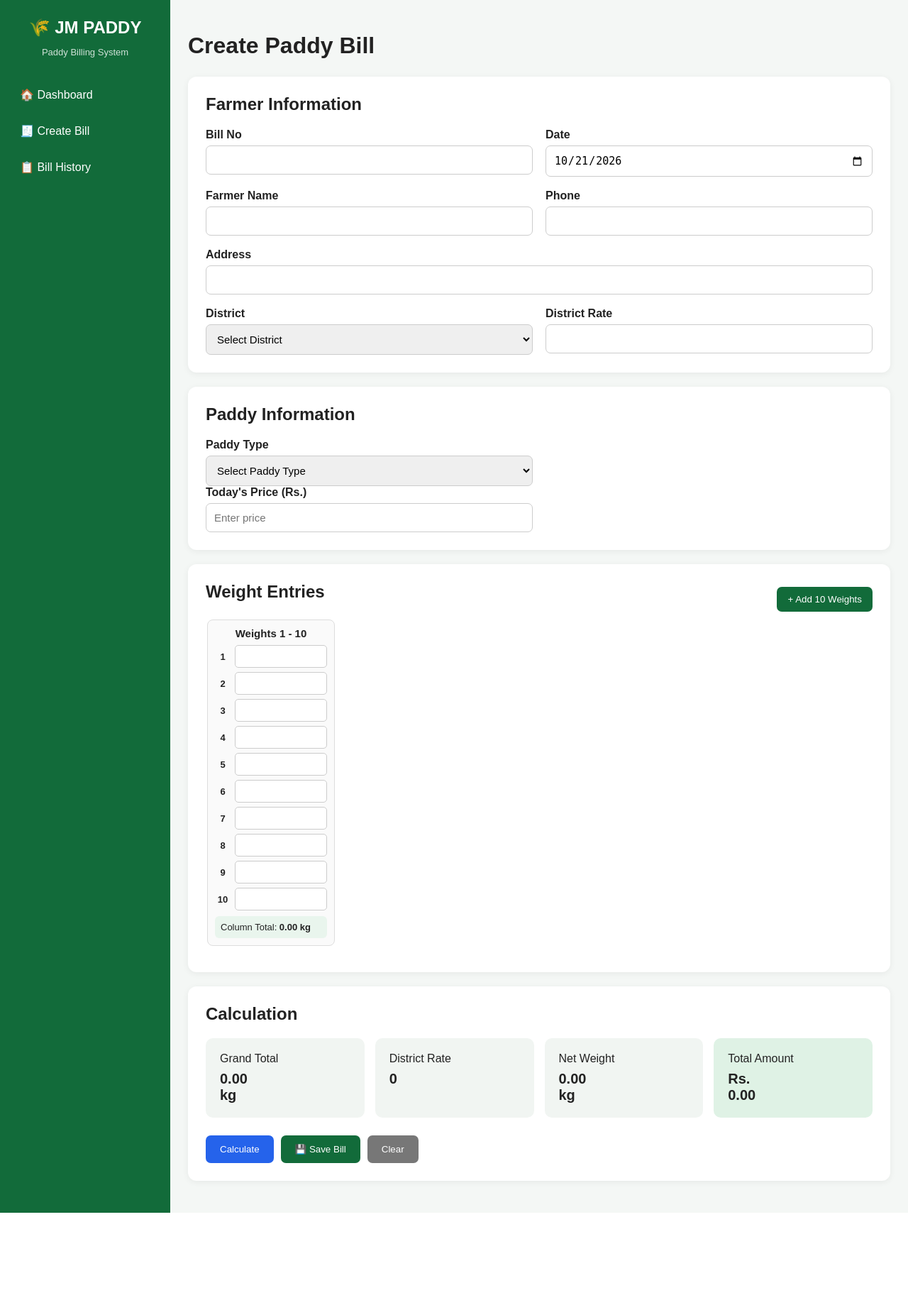
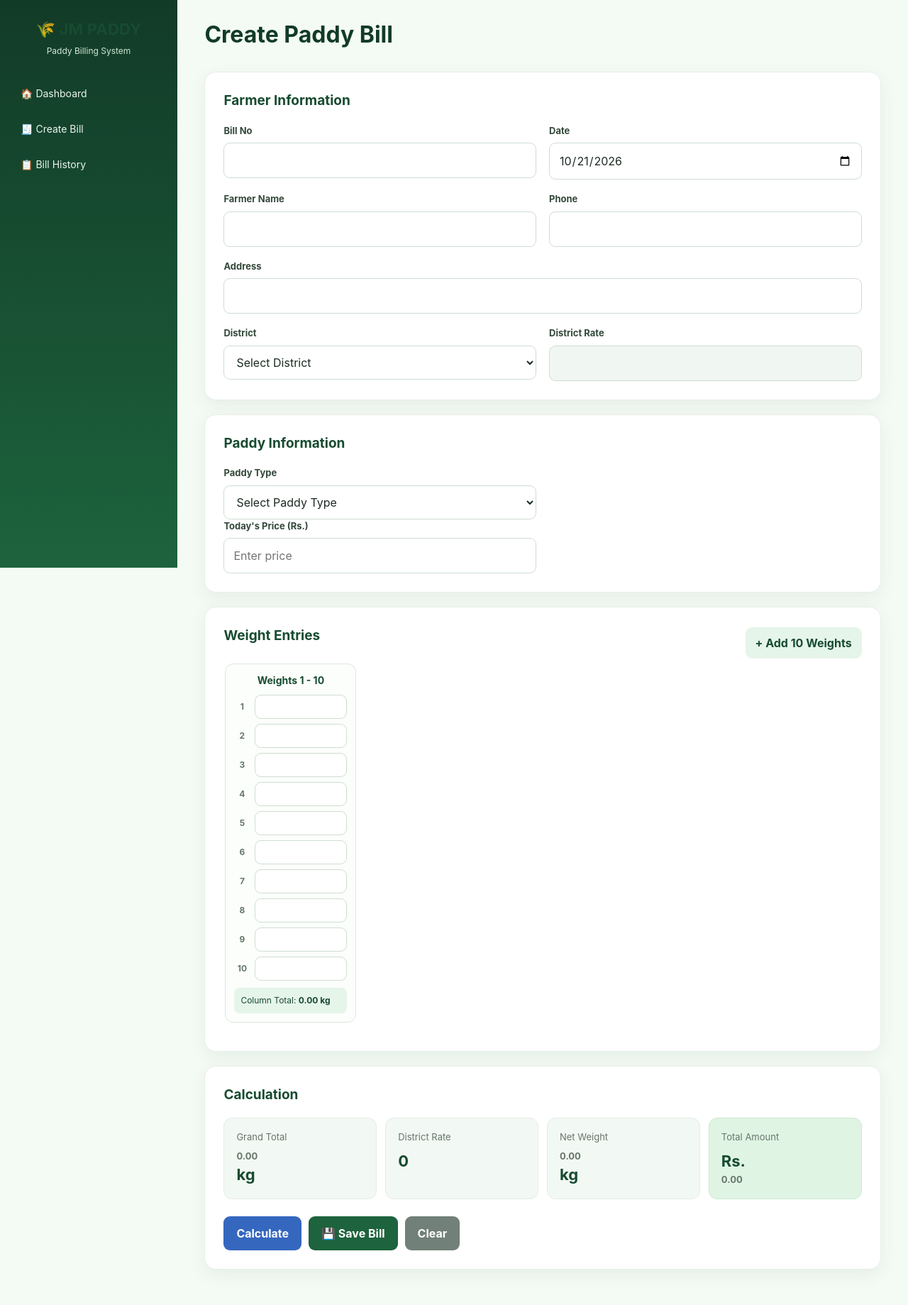
Before and after one commit to farisjm/jm-paddy-update, a PHP site: page /bill.php in a window 1280 px wide. Shown: the whole page at 71% size. Before the commit the page ends 1709 px from the top, so only its background shows below. Run offline with PHP 8.4, Linux system fonts and the light colour scheme.

Commit message:
Upgrade JM PADDY light-green responsive theme

```diff
--- a/style.css
+++ b/style.css
@@ -1,335 +1,60 @@
-* {
-    box-sizing: border-box;
-}
-
-body {
-    margin: 0;
-    font-family: Arial, sans-serif;
-    background: #f4f7f5;
-    color: #222;
-}
-
-.app {
-    display: flex;
-    min-height: 100vh;
-}
-
-
-/* SIDEBAR */
-
-.sidebar {
-    width: 240px;
-    background: #126b3a;
-    color: white;
-    padding: 25px 15px;
-}
-
-.sidebar h2 {
-    margin: 0;
-    text-align: center;
-}
-
-.subtitle {
-    text-align: center;
-    font-size: 13px;
-    opacity: 0.8;
-    margin-bottom: 30px;
-}
-
-.sidebar a {
-    display: block;
-    color: white;
-    text-decoration: none;
-    padding: 13px;
-    margin: 6px 0;
-    border-radius: 8px;
-}
-
-.sidebar a:hover {
-    background: rgba(255,255,255,0.15);
-}
-
-
-/* MAIN */
-
-.main {
-    flex: 1;
-    padding: 25px;
-}
-
-.topbar {
-    margin-bottom: 25px;
-}
-
-
-/* CARDS */
-
-.cards {
-    display: grid;
-    grid-template-columns:
-        repeat(3, 1fr);
-
-    gap: 20px;
-}
-
-.card {
-    background: white;
-    padding: 25px;
-    border-radius: 12px;
-    box-shadow:
-        0 2px 10px rgba(0,0,0,0.08);
-}
-
-.welcome {
-    background: white;
-    margin-top: 25px;
-    padding: 30px;
-    border-radius: 12px;
-}
-
-
-/* BUTTON */
-
-.btn,
-button {
-    border: none;
-    cursor: pointer;
-}
-
-.btn {
-    display: inline-block;
-    background: #126b3a;
-    color: white;
-    padding: 12px 20px;
-    border-radius: 8px;
-    text-decoration: none;
-}
-
-
-/* PANEL */
-
-.panel {
-    background: white;
-    padding: 25px;
-    margin-bottom: 20px;
-    border-radius: 12px;
-    box-shadow:
-        0 2px 10px rgba(0,0,0,0.06);
-}
-
-.panel h2 {
-    margin-top: 0;
-}
-
-
-/* FORM */
-
-.grid {
-    display: grid;
-    grid-template-columns:
-        repeat(2, 1fr);
-
-    gap: 18px;
-}
-
-.full {
-    grid-column:
-        1 / -1;
-}
-
-label {
-    display: block;
-    margin-bottom: 6px;
-    font-weight: bold;
-}
-
-input,
-select {
-    width: 100%;
-    padding: 11px;
-    border: 1px solid #ccc;
-    border-radius: 7px;
-    font-size: 15px;
-}
-
-
-/* WEIGHTS */
-
-.weight-header {
-    display: flex;
-    justify-content: space-between;
-    align-items: center;
-}
-
-.small-btn {
-    background: #126b3a;
-    color: white;
-    padding: 10px 15px;
-    border-radius: 7px;
-}
-
-.weight-container {
-    display: flex;
-    gap: 10px;
-    overflow-x: auto;
-    padding: 5px 2px 12px;
-}
-
-.weight-column {
-    min-width: 170px;
-    max-width: 180px;
-    border: 1px solid #ddd;
-    border-radius: 8px;
-    padding: 10px;
-    background: #fafafa;
-    flex-shrink: 0;
-}
-
-.weight-column h3 {
-    margin: 0 0 8px;
-    font-size: 15px;
-    text-align: center;
-}
-
-.weight-row {
-    display: flex;
-    align-items: center;
-    gap: 6px;
-    margin-bottom: 6px;
-}
-
-.weight-row label {
-    width: 22px;
-    min-width: 22px;
-    margin: 0;
-    font-size: 13px;
-    text-align: center;
-}
-
-.weight-input {
-    width: 100%;
-    height: 32px;
-    padding: 5px 7px;
-    border: 1px solid #ccc;
-    border-radius: 5px;
-    font-size: 14px;
-}
-
-.subtotal {
-    margin-top: 8px;
-    padding: 8px;
-    background: #e9f5ed;
-    border-radius: 6px;
-    font-size: 13px;
-}
-
-
-/* RESULTS */
-
-.result-grid {
-    display: grid;
-    grid-template-columns:
-        repeat(4, 1fr);
-
-    gap: 15px;
-}
-
-.result-box {
-    padding: 20px;
-    background: #f1f5f2;
-    border-radius: 10px;
-}
-
-.result-box span {
-    display: block;
-}
-
-.result-box strong {
-    font-size: 20px;
-    margin-top: 8px;
-    display: block;
-}
-
-.total {
-    background: #dff2e5;
-}
-
-
-/* ACTIONS */
-
-.actions {
-    display: flex;
-    gap: 10px;
-    margin-top: 25px;
-}
-
-.calculate,
-.save,
-.clear {
-    padding: 12px 20px;
-    border-radius: 7px;
-    color: white;
-}
-
-.calculate {
-    background: #2563eb;
-}
-
-.save {
-    background: #126b3a;
-}
-
-.clear {
-    background: #777;
-}
-.view-dashboard-btn {
-    margin-left: 10px;
-    background: #2563eb;
-}
-
-
-/* MOBILE */
-
-@media (max-width: 600px) {
-
-    .view-dashboard-btn {
-        display: block;
-        margin: 10px 0 0;
-        text-align: center;
-    }
-    body {
-        font-size: 14px;
-    }
-
-    .main {
-        padding: 10px;
-    }
-
-    .panel {
-        padding: 12px;
-        border-radius: 8px;
-    }
-
-    input,
-    select {
-        font-size: 14px;
-        padding: 9px;
-    }
-
-    .weight-column {
-        min-width: 165px;
-    }
-
-    .result-grid {
-        grid-template-columns: 1fr 1fr;
-        gap: 8px;
-    }
-
-    .result-box {
-        padding: 12px;
-    }
-
-    .result-box strong {
-        font-size: 16px;
-    }
-}
+:root{--green-950:#123b27;--green-900:#174b30;--green-800:#1d633d;--green-700:#27834d;--green-600:#329b5d;--green-100:#e6f5e9;--green-50:#f4fbf5;--lime:#b7df87;--ink:#1d2b22;--muted:#66766b;--line:#dce8de;--white:#fff;--shadow:0 8px 24px rgba(24,72,42,.07)}
+*{box-sizing:border-box}
+html{scroll-behavior:smooth}
+body{margin:0;font-family:Inter,"Segoe UI",Arial,sans-serif;background:var(--green-50);color:var(--ink);line-height:1.5}
+.app{display:flex;min-height:100vh}
+.sidebar{width:250px;flex:0 0 250px;background:linear-gradient(180deg,var(--green-950),var(--green-800));color:#fff;padding:25px 16px;position:sticky;top:0;height:100vh;overflow-y:auto}
+.sidebar h2{margin:0;text-align:center;font-size:22px;letter-spacing:.2px}
+.sidebar .subtitle{text-align:center;color:#d1e9d6;font-size:12px;margin:5px 0 28px}
+.sidebar a{display:flex;align-items:center;gap:10px;color:#eaf6ed;text-decoration:none;padding:12px 13px;margin:5px 0;border-radius:10px;font-size:14px;transition:background .2s,transform .2s}
+.sidebar a:hover,.sidebar a.active{background:rgba(255,255,255,.14);color:#fff}
+.sidebar a:hover{transform:translateX(2px)}
+.main{flex:1;min-width:0;padding:30px clamp(16px,3vw,42px)}
+.topbar{display:flex;align-items:center;justify-content:space-between;gap:16px;margin-bottom:25px}
+h1{font-size:clamp(24px,3vw,32px);line-height:1.2;margin:0 0 8px;color:var(--green-950)}
+h2{color:var(--green-900)}
+p{color:var(--muted)}
+.cards{display:grid;grid-template-columns:repeat(3,minmax(0,1fr));gap:18px}
+.card,.welcome,.panel{background:var(--white);border:1px solid #e7efe8;border-radius:16px;box-shadow:var(--shadow)}
+.card{padding:22px}
+.card h3{margin:0 0 8px;color:var(--green-900);font-size:17px}
+.card p{margin:0;font-size:14px}
+.welcome{margin-top:22px;padding:clamp(22px,4vw,36px);background:linear-gradient(120deg,#fff 45%,#e8f6e9)}
+.welcome h2{margin:0 0 6px;font-size:25px}
+.welcome p{margin:0 0 20px}
+.panel{padding:clamp(16px,2.5vw,26px);margin-bottom:20px}
+.panel h2{margin:0 0 18px;font-size:19px}
+.btn,button{border:0;cursor:pointer;font:inherit}
+.btn{display:inline-flex;align-items:center;justify-content:center;gap:8px;background:var(--green-800);color:#fff;padding:11px 17px;border-radius:10px;text-decoration:none;font-weight:650;transition:background .2s}
+.btn:hover,button:hover{filter:brightness(.96)}
+.grid{display:grid;grid-template-columns:repeat(2,minmax(0,1fr));gap:18px}
+.full{grid-column:1/-1}
+label{display:block;margin-bottom:7px;font-size:13px;font-weight:700;color:#33483a}
+input,select,textarea{width:100%;min-width:0;padding:12px 13px;border:1px solid #cfddd1;border-radius:9px;background:#fff;color:var(--ink);font:inherit;outline:none}
+input:focus,select:focus,textarea:focus{border-color:var(--green-600);box-shadow:0 0 0 3px rgba(50,155,93,.12)}
+input[readonly]{background:#f0f6f1;color:var(--green-900);font-weight:650}
+.weight-header{display:flex;justify-content:space-between;align-items:center;gap:12px;flex-wrap:wrap}
+.small-btn{background:var(--green-100);color:var(--green-900);padding:10px 14px;border-radius:9px;font-weight:700}
+.weight-container{display:flex;gap:12px;overflow-x:auto;padding:6px 2px 14px}
+.weight-column{min-width:170px;max-width:185px;border:1px solid var(--line);border-radius:12px;padding:12px;background:#fbfefb;flex-shrink:0}
+.weight-column h3{margin:0 0 10px;font-size:14px;text-align:center;color:var(--green-900)}
+.weight-row{display:flex;align-items:center;gap:7px;margin-bottom:7px}
+.weight-row label{width:22px;min-width:22px;margin:0;font-size:12px;text-align:center;color:var(--muted)}
+.weight-input{height:34px;padding:5px 7px;font-size:14px}
+.subtotal{margin-top:10px;padding:9px;background:var(--green-100);border-radius:8px;font-size:12px;color:var(--green-900)}
+.result-grid{display:grid;grid-template-columns:repeat(4,minmax(0,1fr));gap:12px}
+.result-box{padding:17px;background:#f2f8f3;border:1px solid #e4eee5;border-radius:12px;min-width:0}
+.result-box span{display:block;color:var(--muted);font-size:13px}
+.result-box strong{font-size:clamp(17px,2vw,22px);margin-top:7px;display:block;color:var(--green-900);overflow-wrap:anywhere}
+.result-box.total{background:#e0f4e4;border-color:#cce9d1}
+.actions{display:flex;gap:10px;flex-wrap:wrap;margin-top:24px}
+.calculate,.save,.clear{padding:12px 18px;border-radius:9px;color:#fff;font-weight:700}
+.calculate{background:#3567bf}.save{background:var(--green-800)}.clear{background:#718078}
+.view-dashboard-btn{background:var(--green-700)}
+table{width:100%;border-collapse:collapse;min-width:720px}
+th,td{padding:12px 13px;border-bottom:1px solid #e6eee7;text-align:left;font-size:14px}
+th{background:#edf7ee;color:var(--green-950);font-size:12px;text-transform:uppercase;letter-spacing:.04em}
+tbody tr:hover{background:#f8fcf8}
+@media(max-width:900px){.sidebar{width:210px;flex-basis:210px}.cards{grid-template-columns:repeat(2,minmax(0,1fr))}.result-grid{grid-template-columns:repeat(2,minmax(0,1fr))}}
+@media(max-width:650px){.app{display:block}.sidebar{width:100%;height:auto;position:relative;padding:15px 12px}.sidebar h2{text-align:left;font-size:20px}.sidebar .subtitle{text-align:left;margin:3px 0 12px}.sidebar nav{display:flex;overflow-x:auto;gap:5px}.sidebar a{white-space:nowrap;flex:0 0 auto;padding:9px 11px;font-size:13px}.main{padding:18px 12px}.cards{grid-template-columns:1fr}.grid{grid-template-columns:1fr;gap:13px}.full{grid-column:auto}.panel{padding:15px}.result-grid{grid-template-columns:repeat(2,minmax(0,1fr));gap:8px}.result-box{padding:12px}.result-box strong{font-size:17px}.weight-header{align-items:flex-start}.actions>*{flex:1 1 auto}.welcome{padding:22px}.topbar{align-items:flex-start}}
+@media print{.sidebar,.actions,.print-btn,.btn{display:none!important}.app{display:block}.main{padding:0}.panel,.card{box-shadow:none}}
```
